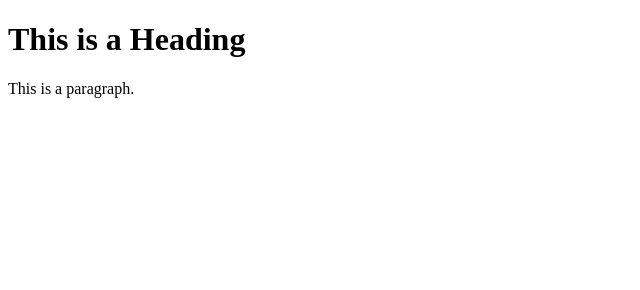
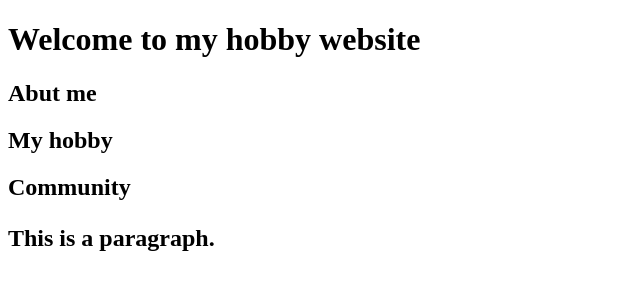
Before and after one commit to linardzzz/my-second-webpage, a plain HTML site: page index.html in a window 1280 px wide. Shown: the whole page, without its empty margins (0-640 px from the left). Drawn offline with Linux system fonts and the light colour scheme.

Commit message:
Update index.html

```diff
--- a/index.html
+++ b/index.html
@@ -2,7 +2,11 @@
 <html>
 <body>
 
-<h1>This is a Heading</h1>
+<h1>Welcome to my hobby website</h1>
+  <h2> Abut me</2>
+  <h2> My hobby</2>
+  <h2>Community</2>
+
 <p>This is a paragraph.</p>
 
 </body>
```
